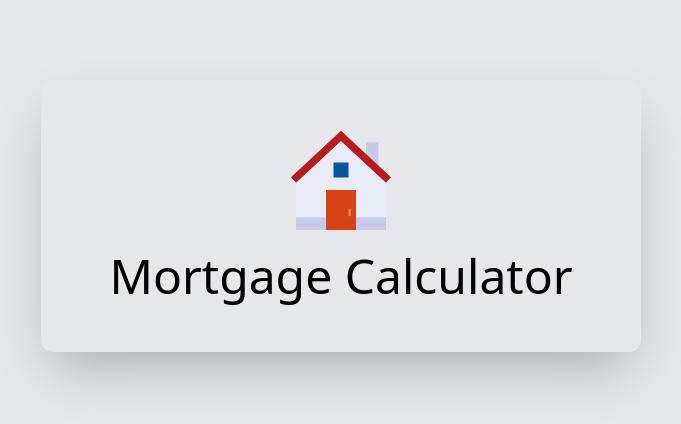
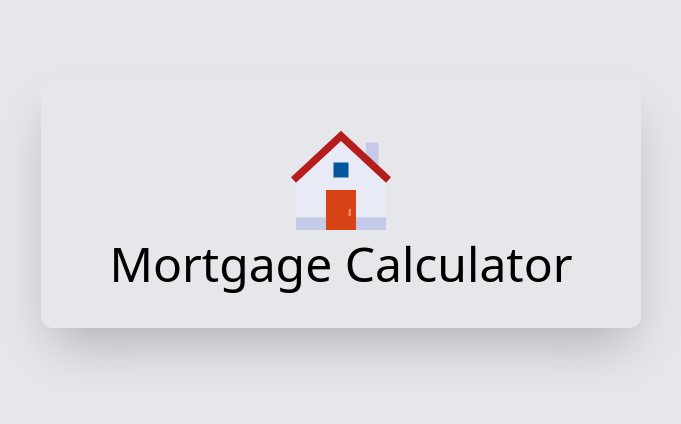
Before and after one commit to frankintech00/devmorg, a React (Create React App) app: page / in a window 1280 px wide. Shown: the top 424 px of the page, without its empty margins (299-980 px from the left). Built offline with nearby package versions, Linux system fonts and the light colour scheme.

Commit message:
changed positioning

```diff
--- a/src/components/Header.jsx
+++ b/src/components/Header.jsx
@@ -3,9 +3,9 @@ import { FcHome } from 'react-icons/fc';
 
 const Header = () => {
 	return (
-		<div className='flex flex-wrap place-content-center'>
+		<div className='flex flex-wrap justify-center align-middle'>
 			<FcHome size={120} />
-			<h1 className='m-3 text-5xl text-center'>Mortgage Calculator</h1>
+			<h1 className='m-4 my-auto text-5xl text-center'>Mortgage Calculator</h1>
 		</div>
 	);
 };
```
